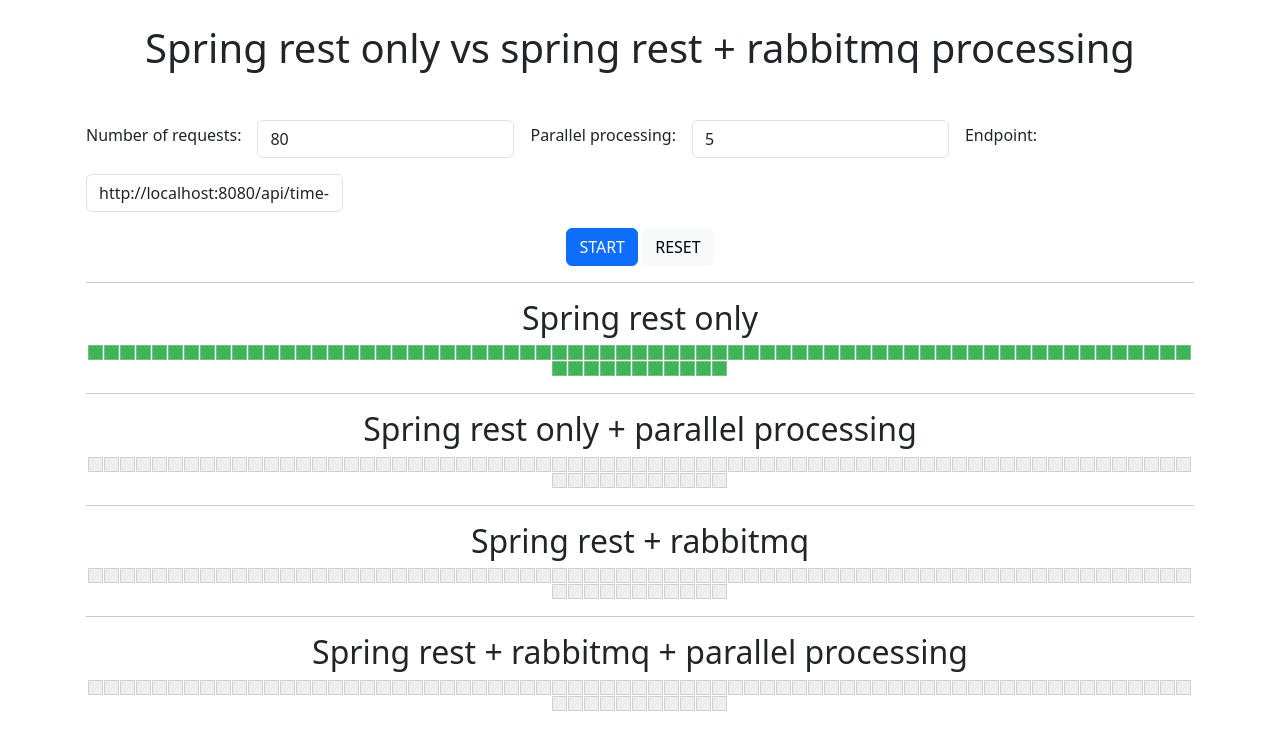
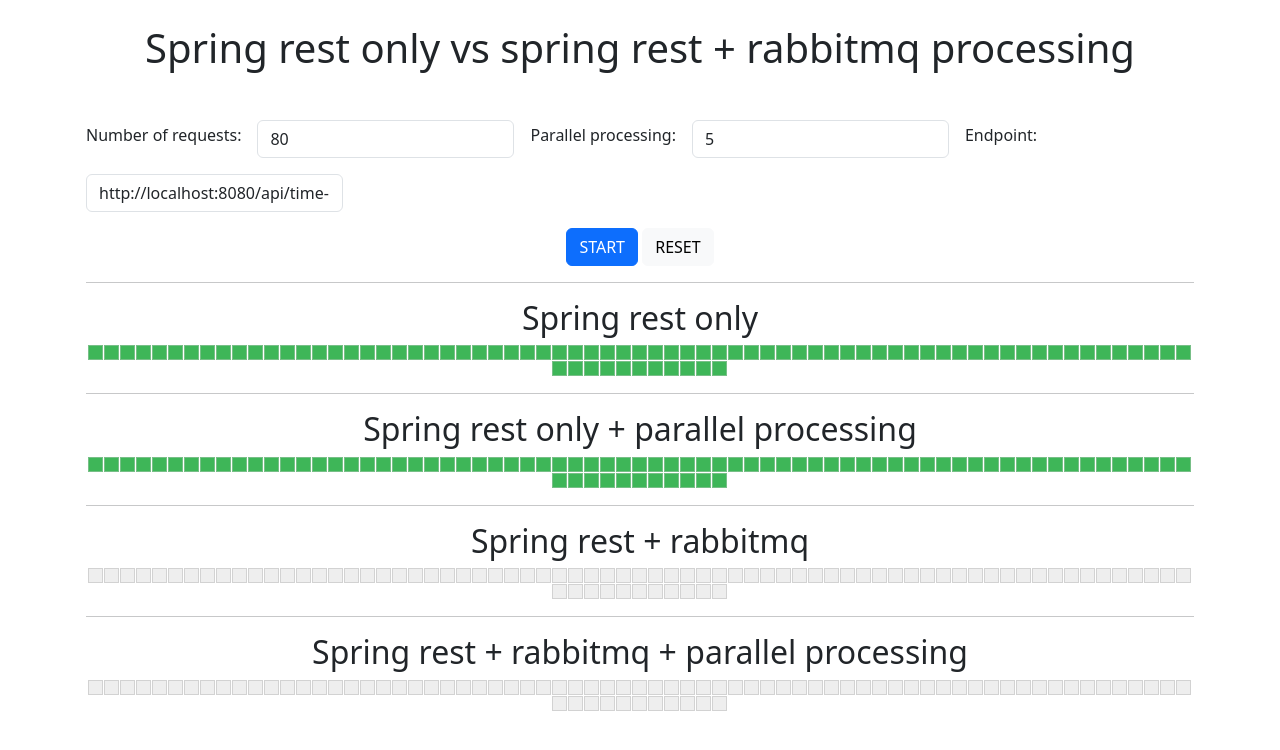
Before and after one commit to maiconfz/spring-rest-only-vs-spring-rest-rabbitmq-processing, a website built with Vite: page web/src/index.html in a window 1280 px wide. Both pictures are taken after a click on the button "START". Built offline with nearby package versions, Linux system fonts and the light colour scheme; files whose address does not match are found by name.

Commit message:
Create new SpringRestOnlyParallelProcessor

```diff
--- a/web/src/index.html
+++ b/web/src/index.html
@@ -51,7 +51,7 @@
       <hr />
 
       <h2>Spring rest only + parallel processing</h2>
-      <div class="processing-area"></div>
+      <div id="spring-rest-only-parallel-processing-area" class="processing-area"></div>
 
       <hr />
       <h2>Spring rest + rabbitmq</h2>
--- a/web/src/js/main.js
+++ b/web/src/js/main.js
@@ -2,23 +2,30 @@
 
 import $ from 'jquery';
 import { drawSquare } from './draw-square';
+import { SpringRestOnlyParallelProcessor } from './processor/SpringRestOnlyParallelProcessor';
 import { SpringRestOnlyProcessor } from './processor/SpringRestOnlyProcessor';
 
 window.jQuery = window.$ = $;
 
 $(() => {
 
-  let $requestsNumber = $('input#requests-number');
+  let inputs = {
+    $requestsNumber: $('input#requests-number'),
+    $parallelProcessingNumber: $('input#requests-parallel-number'),
+    $endpoint: $('input#requests-endpoint')
+
+  }
+
   let $processingAreas = $('.processing-area');
 
-  drawSquare($processingAreas, $requestsNumber.val());
+  drawSquare($processingAreas, inputs.$requestsNumber.val());
 
   let resetSquares = () => {
     $processingAreas.empty();
-    drawSquare($('.processing-area'), $requestsNumber.val());
+    drawSquare($('.processing-area'), inputs.$requestsNumber.val());
   };
 
-  $requestsNumber.on('change', resetSquares).on('keyup', resetSquares);
+  inputs.$requestsNumber.on('change', resetSquares).on('keyup', resetSquares);
 
 
   let $btnStart = $('button#btn-start');
@@ -29,7 +36,9 @@
     resetSquares();
 
     new SpringRestOnlyProcessor($('#spring-rest-only-processing-area')).process().always(() => {
-      $('button, input').prop('disabled', false);
+      new SpringRestOnlyParallelProcessor($('#spring-rest-only-parallel-processing-area'), Number.parseInt(inputs.$parallelProcessingNumber.val())).process().always(() => {
+        $('button, input').prop('disabled', false);
+      });
     });
   });
 
--- /dev/null
+++ b/web/src/js/processor/SpringRestOnlyParallelProcessor.js
@@ -0,0 +1,59 @@
+import $ from "jquery";
+
+export class SpringRestOnlyParallelProcessor {
+
+    #$squareArea;
+    #squares;
+    #parallelProcessingNumber;
+
+    constructor($squareArea, parallelProcessingNumber) {
+        this.#$squareArea = $squareArea;
+        this.#parallelProcessingNumber = parallelProcessingNumber;
+    }
+
+    process() {
+        let $defer = $.Deferred();
+
+        this.#squares = this.#$squareArea.children('.square').get();
+
+        console.debug('SpringRestOnlyParallelProcessor start...');
+
+        for (let i = 0; i < this.#parallelProcessingNumber; i++) {
+            let promises = new Array();
+
+            promises.push(this.#processNext());
+
+            $.when(promises).always(() => {
+                $defer.resolve();
+            });
+        }
+
+        return $defer.promise();
+    }
+
+    #processNext() {
+        let $defer = $.Deferred();
+
+        let requestSquare = this.#squares.shift();
+
+        if (!requestSquare) {
+            return $defer.resolve().promise();
+        }
+
+        let $requestSquare = $(requestSquare);
+
+        $requestSquare.addClass('processing');
+
+        $.post('http://localhost:8080/time-registries', () => {
+            $requestSquare.removeClass('processing').addClass('success');
+        }).fail(() => {
+            $requestSquare.removeClass('processing').addClass('fail');
+        }).always(() => {
+            this.#processNext().always(() => {
+                $defer.resolve();
+            });
+        });;
+
+        return $defer.promise();
+    }
+}
```
